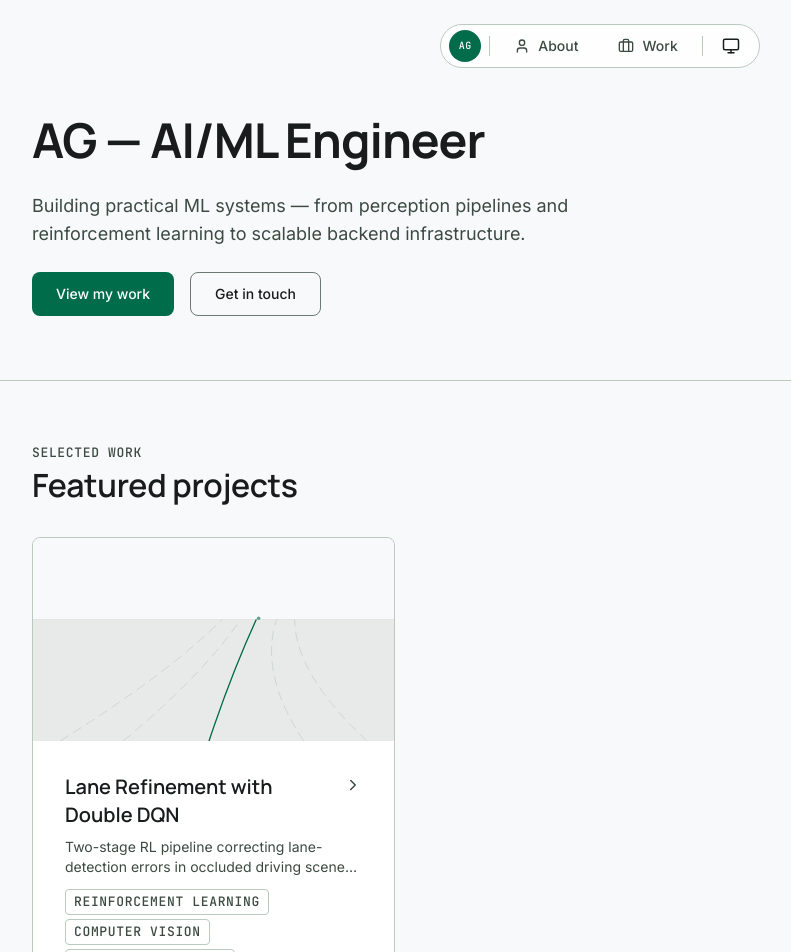
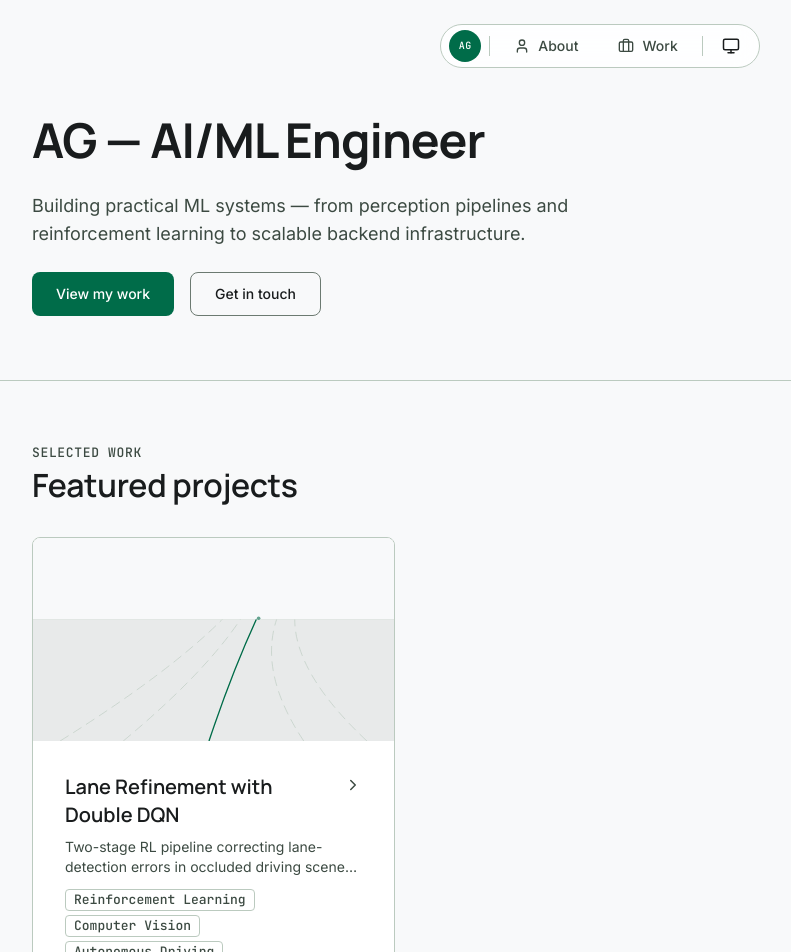
Before and after one commit to 95-ag/ag-portfolio, a Next.js app: page / in a window 1280 px wide. Shown: the top 952 px of the page, without its empty margins (40-831 px from the left). Built offline with nearby package versions, Linux system fonts and the light colour scheme.

Commit message:
refactor: introduce tag filled variant and sharpen radius across surfaces

```diff
--- a/src/components/ui/button.tsx
+++ b/src/components/ui/button.tsx
@@ -17,7 +17,7 @@ export function Button({
     <button
       type="button"
       className={cn(
-        "inline-flex h-11 cursor-pointer items-center gap-[var(--spacing-sm)] rounded-[var(--radius-md)] px-[var(--spacing-lg)] text-sm font-medium transition-opacity duration-[var(--duration-fast)]",
+        "inline-flex h-11 cursor-pointer items-center gap-[var(--spacing-sm)] rounded-[var(--radius-sm)] px-[var(--spacing-lg)] text-sm font-medium transition-opacity duration-[var(--duration-fast)]",
         variant === "primary" && [
           "bg-[var(--accent)] text-[var(--accent-on)]",
           "hover:opacity-90",
--- a/src/components/ui/tag.tsx
+++ b/src/components/ui/tag.tsx
@@ -3,13 +3,18 @@ import { cn } from "@/lib/utils/cn";
 interface TagProps {
   children: React.ReactNode;
   className?: string;
+  variant?: "outline" | "filled";
 }
 
-export function Tag({ children, className }: TagProps) {
+export function Tag({ children, className, variant = "outline" }: TagProps) {
   return (
     <span
       className={cn(
-        "type-mono-label inline-block rounded-[var(--radius-sm)] border border-[var(--outline-variant)] px-[var(--spacing-sm)] py-[var(--spacing-xs)] text-[var(--on-surface-muted)]",
+        "type-mono-label normal-case tracking-normal inline-block rounded-[var(--radius-sm)] px-[var(--spacing-sm)] py-[2px]",
+        variant === "outline" &&
+          "border border-[var(--outline-variant)] text-[var(--on-surface-muted)]",
+        variant === "filled" &&
+          "bg-[var(--surface-sunken)] text-[var(--on-surface)] py-[1px]",
         className,
       )}
     >
```
